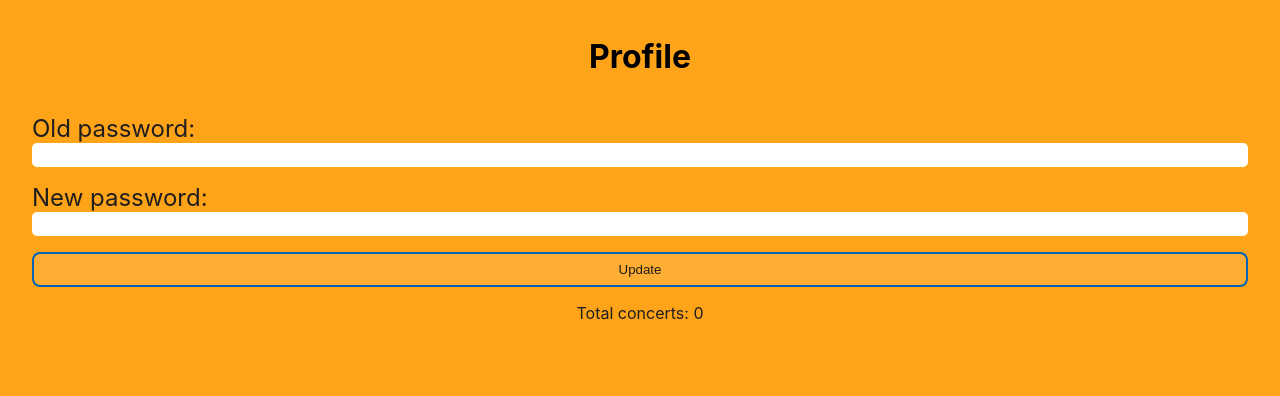
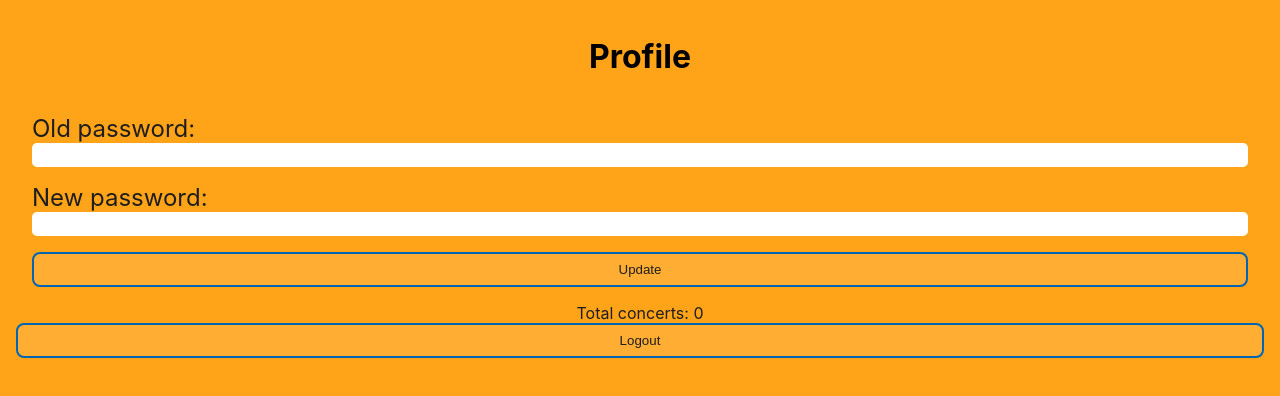
Before and after one commit to Alkawi/capstone-project, a React (Vite) app: page /1/profile in a window 1280 px wide. Shown: the top 396 px of the page. Built offline with nearby package versions, Linux system fonts and the light colour scheme; no server answers.

Commit message:
Move logout button to UserProfile

```diff
--- a/src/app/Pages/Dashboard.tsx
+++ b/src/app/Pages/Dashboard.tsx
@@ -10,16 +10,6 @@ import useFetch from '../hooks/useFetch'
 export default function Dashboard(): JSX.Element {
   const { username } = useParams()
   const concerts = useFetch<Concert[]>(`/${username}/concerts`)
-
-  async function handleClick() {
-    await fetch('/logout', {
-      method: 'POST',
-      headers: {
-        'Content-Type': 'application/json',
-      },
-      body: null,
-    })
-  }
 
   return (
     <div>
@@ -42,7 +32,6 @@ export default function Dashboard(): JSX.Element {
             </MissingConcerts>
           )}
         </CardContainer>
-        <Button onClick={() => handleClick()}>Logout</Button>
       </Container>
     </div>
   )
--- a/src/app/Pages/UserProfile.tsx
+++ b/src/app/Pages/UserProfile.tsx
@@ -4,6 +4,7 @@ import UpdatePasswordForm from '../components/UpdatePasswordForm/UpdatePasswordF
 import styled from 'styled-components'
 import useFetch from '../hooks/useFetch'
 import type { Concert } from '../types'
+import Button from '../components/Button/Button'
 
 export default function UserProfile(): JSX.Element {
   const { username } = useParams()
@@ -25,6 +26,16 @@ export default function UserProfile(): JSX.Element {
     }
   }
 
+  async function handleClick() {
+    await fetch('/logout', {
+      method: 'POST',
+      headers: {
+        'Content-Type': 'application/json',
+      },
+      body: null,
+    })
+  }
+
   return (
     <PageContainer>
       <Heading>Profile</Heading>
@@ -32,6 +43,7 @@ export default function UserProfile(): JSX.Element {
       <TotalConcerts>
         Total concerts: {concerts ? concerts.length : 0}
       </TotalConcerts>
+      <Button onClick={() => handleClick()}>Logout</Button>
     </PageContainer>
   )
 }
```
